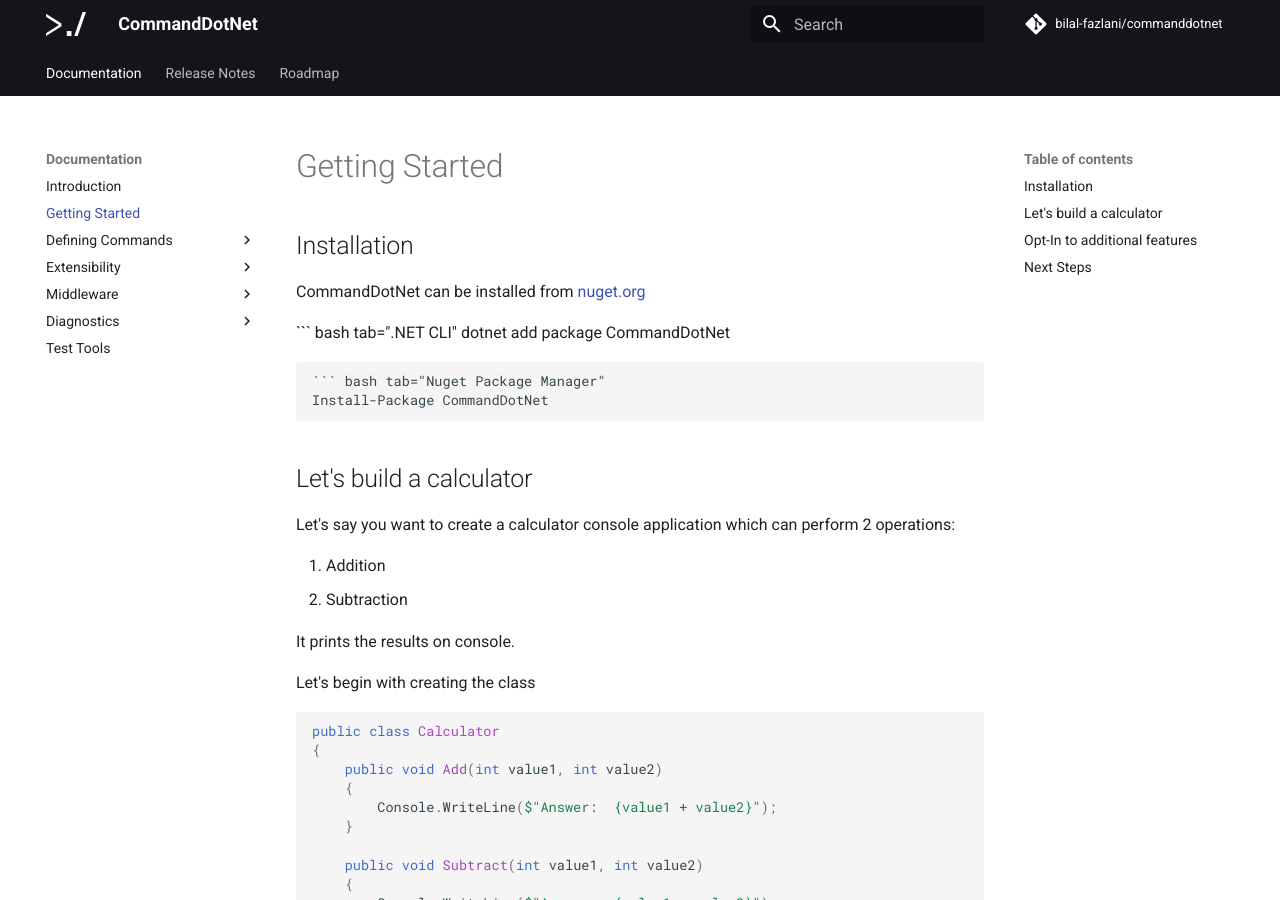
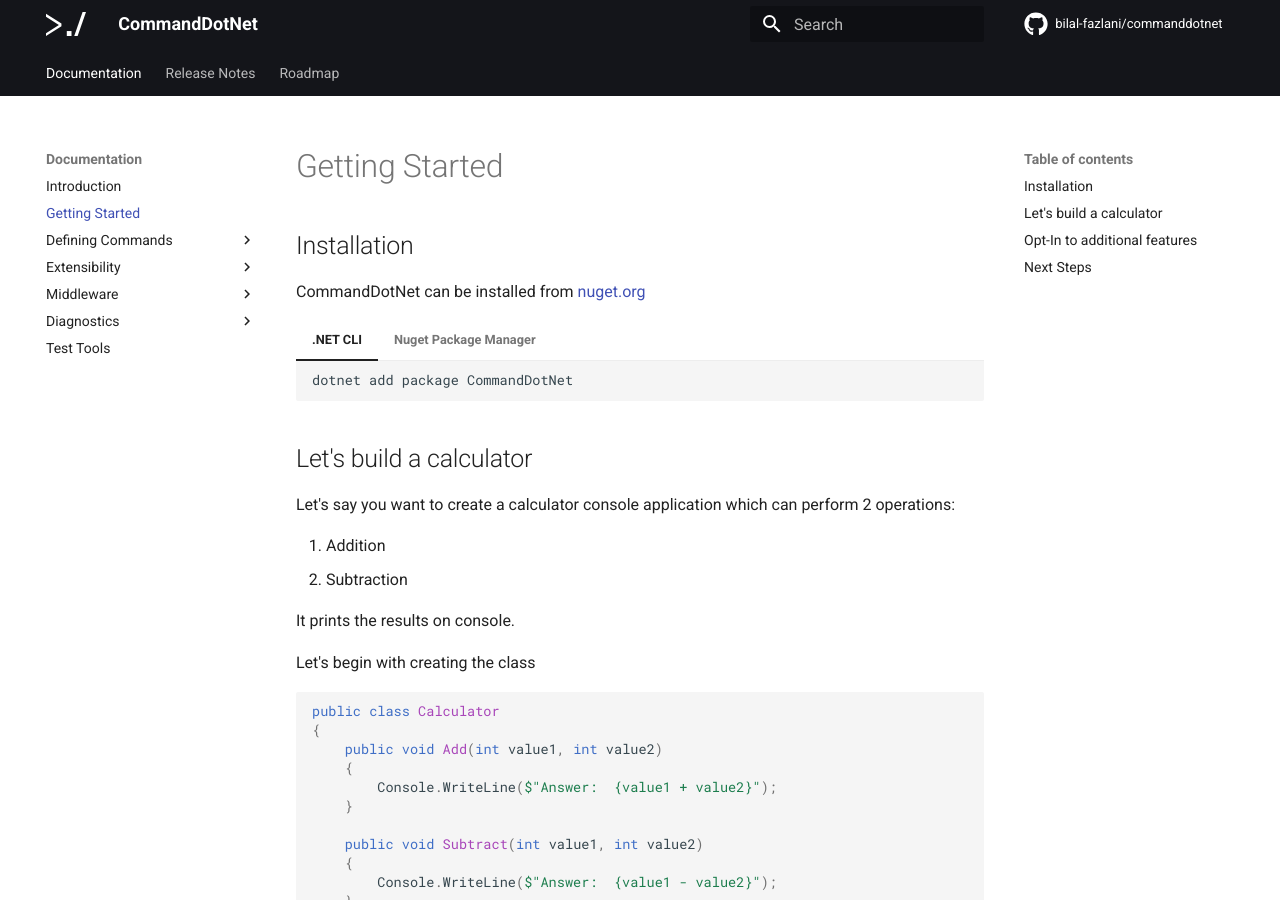
Before and after one commit to bilal-fazlani/commanddotnet, an MkDocs documentation site: the page built from docs/getting-started.md, in a window 1280 px wide and 900 px high. Built offline with MkDocs 1.6.1 and Material for MkDocs 9.7.7, drawn with Linux system fonts in a browser that asks for light colours; comment, search, counter and statistics services are not loaded.

Commit message:
upgrade to mkdocs 5.0.1 stable

````diff
--- a/docs/getting-started.md
+++ b/docs/getting-started.md
@@ -4,13 +4,18 @@
 
 CommandDotNet can be installed from [nuget.org](https://www.nuget.org/packages/CommandDotNet/)
 
-``` bash tab=".NET CLI"
-dotnet add package CommandDotNet
-```
+=== ".NET CLI"
 
-``` bash tab="Nuget Package Manager"
-Install-Package CommandDotNet
-```
+    ```
+    dotnet add package CommandDotNet
+    ```
+
+
+=== "Nuget Package Manager"
+
+    ```
+    Install-Package CommandDotNet
+    ```
 
 ## Let's build a calculator
 
--- a/mkdocs.yml
+++ b/mkdocs.yml
@@ -59,9 +59,12 @@
     - Roadmap:
       - ReleaseNotes/roadmap.md
 theme:
-  feature:
-    tabs: true
+  features:
+    - tabs
+    - instant
   name: 'material'
+  icon:
+    repo: fontawesome/brands/github
   favicon: 'img/favicon.ico'
   palette:
     primary: 'black'
@@ -90,6 +93,7 @@
   - pymdownx.mark
   - pymdownx.smartsymbols
   - pymdownx.superfences
+  - pymdownx.tabbed
   - pymdownx.tasklist:
       custom_checkbox: true
   - pymdownx.tilde
@@ -104,9 +108,9 @@
 # Customization
 extra:
   social:
-    - type: 'github'
+    - icon: fontawesome/brands/github
       link: 'https://github.com/bilal-fazlani'
-    - type: 'twitter'
+    - icon: fontawesome/brands/twitter
       link: 'https://twitter.com/bilal_fazlani'
-    - type: 'linkedin'
+    - icon: fontawesome/brands/linkedin
       link: 'https://www.linkedin.com/in/bilal-fazlani/'
````
Also changed, not shown: requirements.txt (+5 -6 lines), 1 other file.
